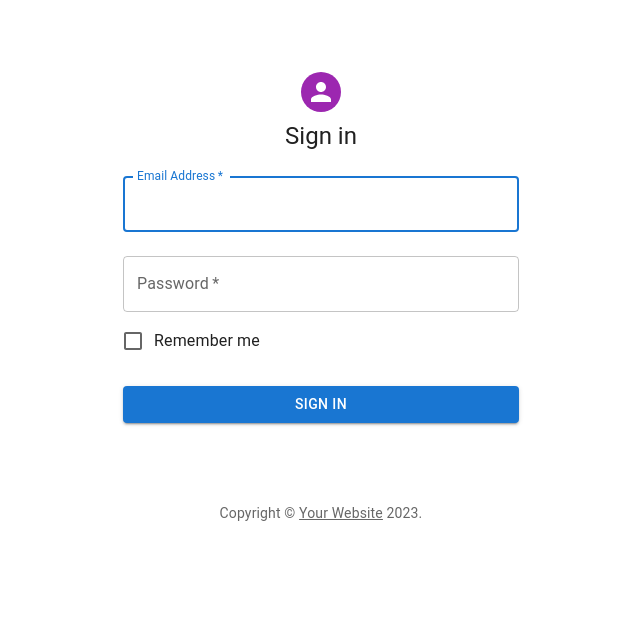
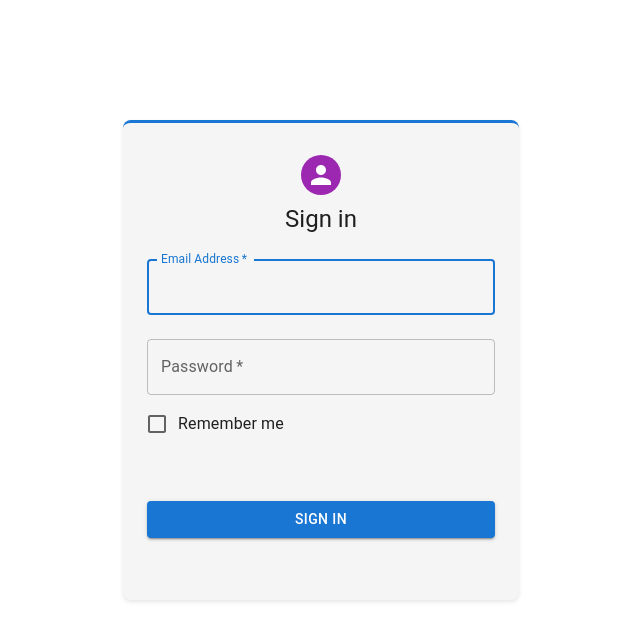
Before and after one commit to uzairmirza90/react-js-jobs, a React (Create React App) app: page / in a window 1280 px wide. Shown: the top 640 px of the page, without its empty margins (319-959 px from the left). Built offline with nearby package versions, Linux system fonts and the light colour scheme.

Commit message:
i have applied all changes that you have specified

```diff
--- a/src/App.js
+++ b/src/App.js
@@ -1,9 +1,9 @@
 import "./App.css";
-import SignIn from "./SignIn/SignIn";
+import Login from "./components/SignIn/Login";
 function app() {
   return (
     <div>
-      <SignIn />
+      <Login />
     </div>
   );
 }
--- a/src/SignIn/SignIn.js
+++ b/src/components/SignIn/Login.js
@@ -5,33 +5,12 @@ import CssBaseline from "@mui/material/CssBaseline";
 import TextField from "@mui/material/TextField";
 import FormControlLabel from "@mui/material/FormControlLabel";
 import Checkbox from "@mui/material/Checkbox";
-import Link from "@mui/material/Link";
-import Grid from "@mui/material/Grid";
 import Box from "@mui/material/Box";
-
 import Typography from "@mui/material/Typography";
 import Container from "@mui/material/Container";
 import { createTheme, ThemeProvider } from "@mui/material/styles";
 
 import { useState } from "react";
-
-function Copyright(props) {
-  return (
-    <Typography
-      variant="body2"
-      color="text.secondary"
-      align="center"
-      {...props}
-    >
-      {"Copyright © "}
-      <Link color="inherit" href="https://mui.com/">
-        Your Website
-      </Link>{" "}
-      {new Date().getFullYear()}
-      {"."}
-    </Typography>
-  );
-}
 
 // TODO remove, this demo shouldn't need to reset the theme.
 
@@ -77,10 +56,20 @@ export default function SignIn() {
         <CssBaseline />
         <Box
           sx={{
-            marginTop: 8,
+            marginTop: 15,
             display: "flex",
             flexDirection: "column",
             alignItems: "center",
+            backgroundColor: "#f5f5f5",
+            padding: "24px",
+            borderRadius: "8px",
+            boxShadow: "0px 2px 4px rgba(0, 0, 0, 0.1)",
+            borderTop: "3px solid #1976d2",
+            height: 480,
+            transition: "box-shadow 0.3s ease",
+            "&:hover": {
+              boxShadow: "0px 4px 8px rgba(0, 0, 0, 0.2)",
+            },
           }}
         >
           <Avatar sx={{ m: 1, bgcolor: "secondary.main" }}></Avatar>
@@ -143,13 +132,12 @@ export default function SignIn() {
               type="submit"
               fullWidth
               variant="contained"
-              sx={{ mt: 3, mb: 2 }}
+              sx={{ mt: 7, mb: 2 }}
             >
               Sign In
             </Button>
           </Box>
         </Box>
-        <Copyright sx={{ mt: 8, mb: 4 }} />
       </Container>
     </ThemeProvider>
   );
```
Also changed, not shown: src/SignIn/SignIn.css (deleted).
